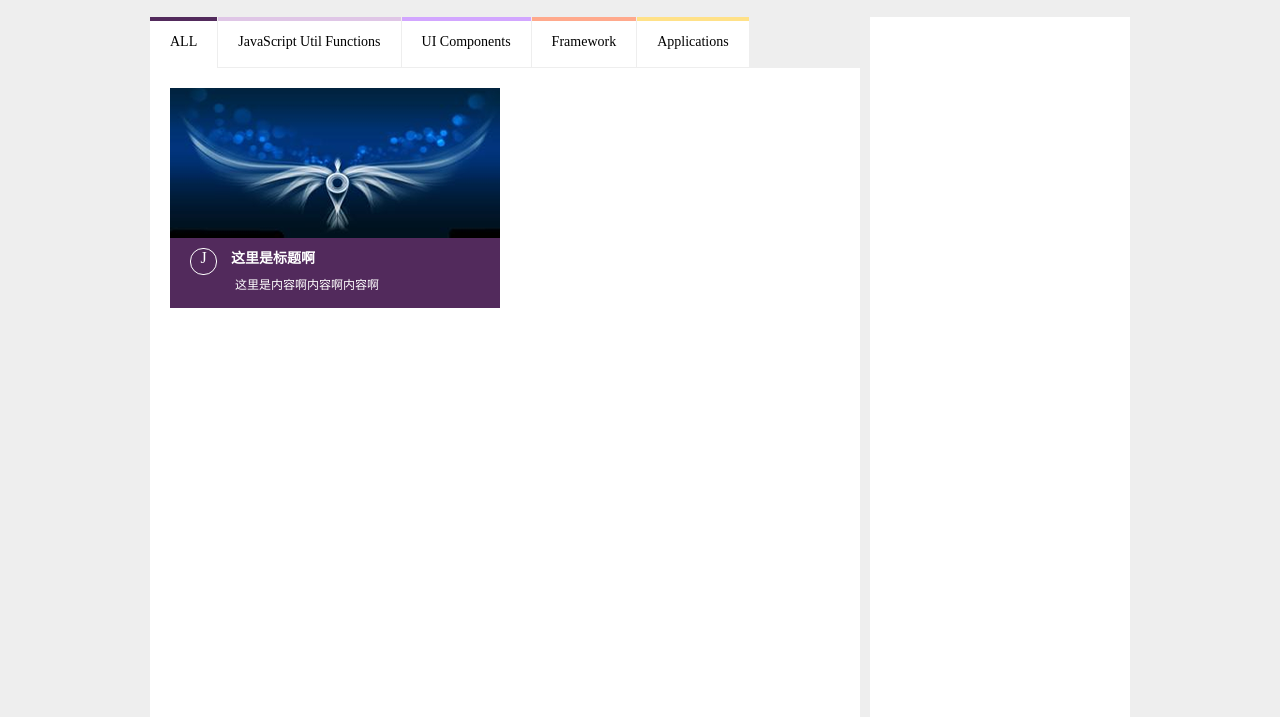
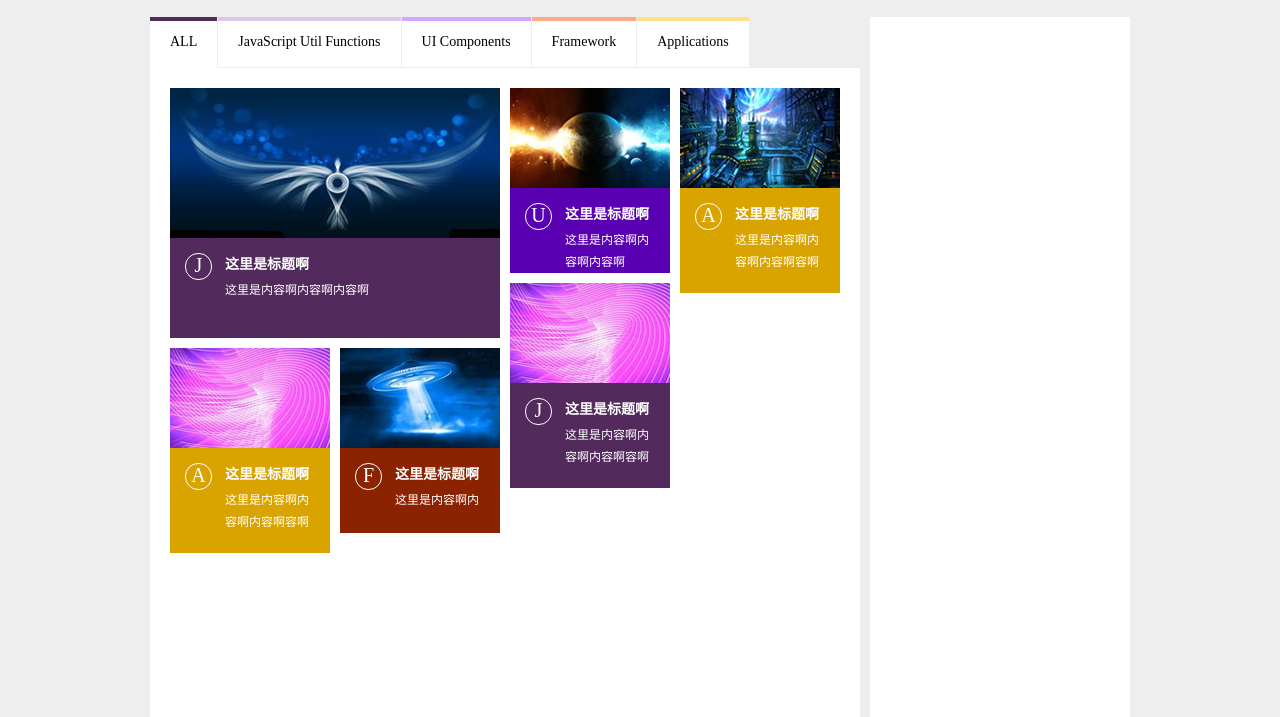
Before and after one commit to huangtengfei/task0001, a plain HTML site: page gallery.html in a window 1280 px wide. Shown: the part 83-800 px from the top of the page. Drawn offline with Linux system fonts and the light colour scheme.

Commit message:
update gallery.html

```diff
--- a/css/style.css
+++ b/css/style.css
@@ -663,17 +663,6 @@ gallery.html
 	font-size: 14px;
 }
 
-.tab-content {
-	display: none;
-	position: absolute;
-	left: 0;
-	top: 51px;
-	width: 670px;
-	height: 640px;
-	background-color: #fff;
-	padding: 20px;
-}
-
 .tabs input[type="radio"] {
 	position: absolute;
 	top: -9999px;
@@ -729,20 +718,44 @@ gallery.html
   display: block;
 }
 
+.tab-content {
+	display: none;
+	position: absolute;
+	left: 0;
+	top: 51px;
+	width: 680px;
+	height: 640px;
+	background-color: #fff;
+	padding: 20px 15px;
+}
+
 .tab-content img {
 	display: block;
 }
 
 .tab-content span {
-	margin-top: 10px;
-	margin-left: 20px;
 	display: inline-block;
 	width: 25px;
 	height: 25px;
 	border: 1px solid #fff;
 	border-radius: 13px;
 	text-align: center;
+	font-size: 20px;
 	color: #fff;
+}
+
+.tab-content>div {
+	float: left;
+	margin-left: 5px;
+	margin-right: 5px;
+}
+
+.tab-content>div>div {
+	padding: 15px;
+}
+
+.tab-content p {
+	line-height: 1.8;
 }
 
 .box-xxl {
@@ -751,19 +764,66 @@ gallery.html
 }
 
 .box-xxl>div {
+	position: relative;
 	height: 70px;
 	background-color: #522a5c;
 }
 
-.box-xxl h4 {
+.box-xxl h4, .box-xxs h4, .box-xs h4 {
+	position: absolute;
+	left: 55px;
 	display: inline-block;
-	margin-left: 10px;
 	font-size: 14px;
 	color: #fff;
 }
 
-.box-xxl p {
-	margin-left: 65px;
+.box-xxl p, .box-xxs p, .box-xs p {
+	margin-left: 40px;
 	font-size: 12px;
 	color: #fff;
 }
+
+.box-xxs {
+	width: 160px;
+	height: 185px;
+}
+
+.box-xxs>div {
+	position: relative;
+	height: 55px;
+	background-color: #5900b2;
+}
+
+.box-xs {
+	width: 160px;
+	height: 205px;
+}
+
+.box-xs>div {
+	position: relative;
+	height: 75px;
+	background-color: #d9a300;
+}
+
+.fir-col {
+	position: absolute;
+	top: 280px;
+}
+
+.sec-col {
+	position: absolute;
+	top: 280px;
+	left: 185px;
+}
+
+.sec-col>div {
+	background-color: #8c2300;
+}
+
+.third-col {
+	margin-top: -10px;
+}
+
+.third-col>div {
+	background-color: #522a5c;
+}
--- a/gallery.html
+++ b/gallery.html
@@ -39,6 +39,46 @@
 									<span>J</span>
 									<h4>这里是标题啊</h4>
 									<p>这里是内容啊内容啊内容啊</p>
+								</div>
+							</div>
+							<div class="box-xxs">
+								<img src="img/a5.png">
+								<div>
+									<span>U</span>
+									<h4>这里是标题啊</h4>
+									<p>这里是内容啊内容啊内容啊</p>
+								</div>
+							</div>
+							<div class="box-xs">
+								<img src="img/a1.png">
+								<div>
+									<span>A</span>
+									<h4>这里是标题啊</h4>
+									<p>这里是内容啊内容啊内容啊容啊</p>
+								</div>
+							</div>
+							<div class="box-xs fir-col">
+								<img src="img/a2.png">
+								<div>
+									<span>A</span>
+									<h4>这里是标题啊</h4>
+									<p>这里是内容啊内容啊内容啊容啊</p>
+								</div>
+							</div>
+							<div class="box-xxs sec-col">
+								<img src="img/a3.png">
+								<div>
+									<span>F</span>
+									<h4>这里是标题啊</h4>
+									<p>这里是内容啊内</p>
+								</div>
+							</div>
+							<div class="box-xs third-col">
+								<img src="img/a2.png">
+								<div>
+									<span>J</span>
+									<h4>这里是标题啊</h4>
+									<p>这里是内容啊内容啊内容啊容啊</p>
 								</div>
 							</div>
 						</div>
```
